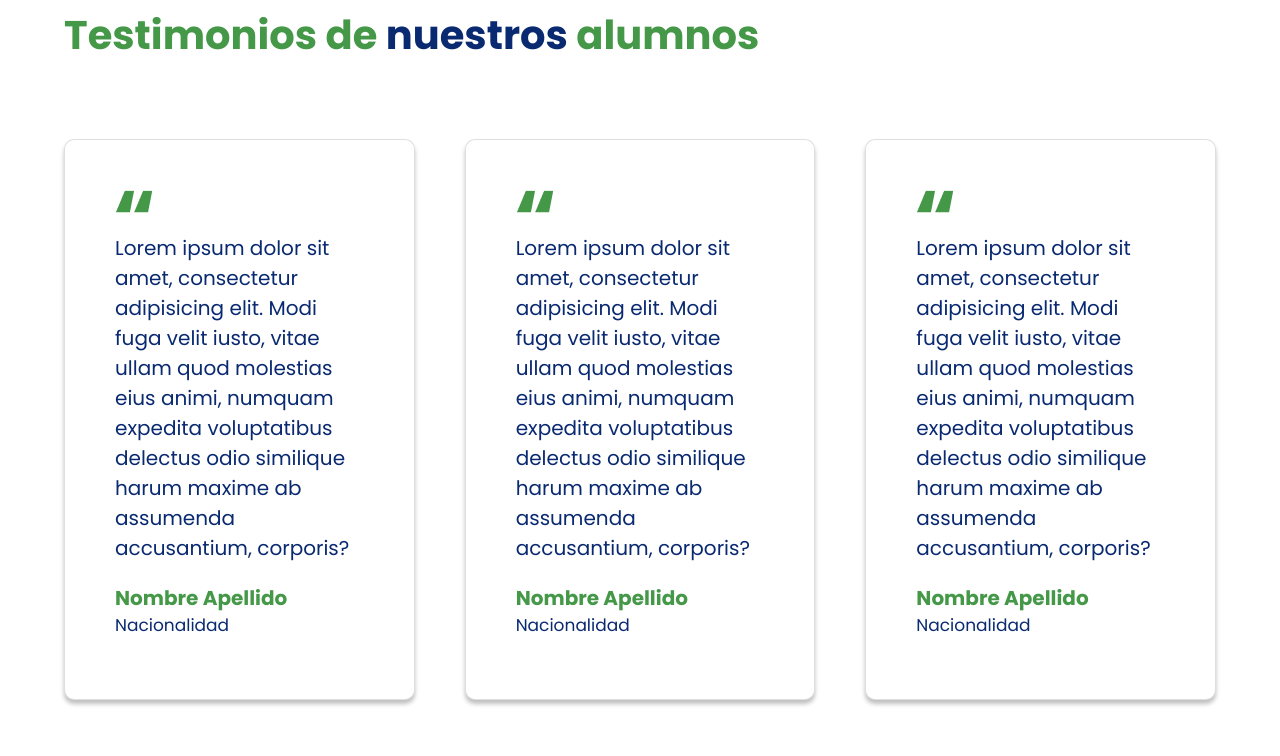
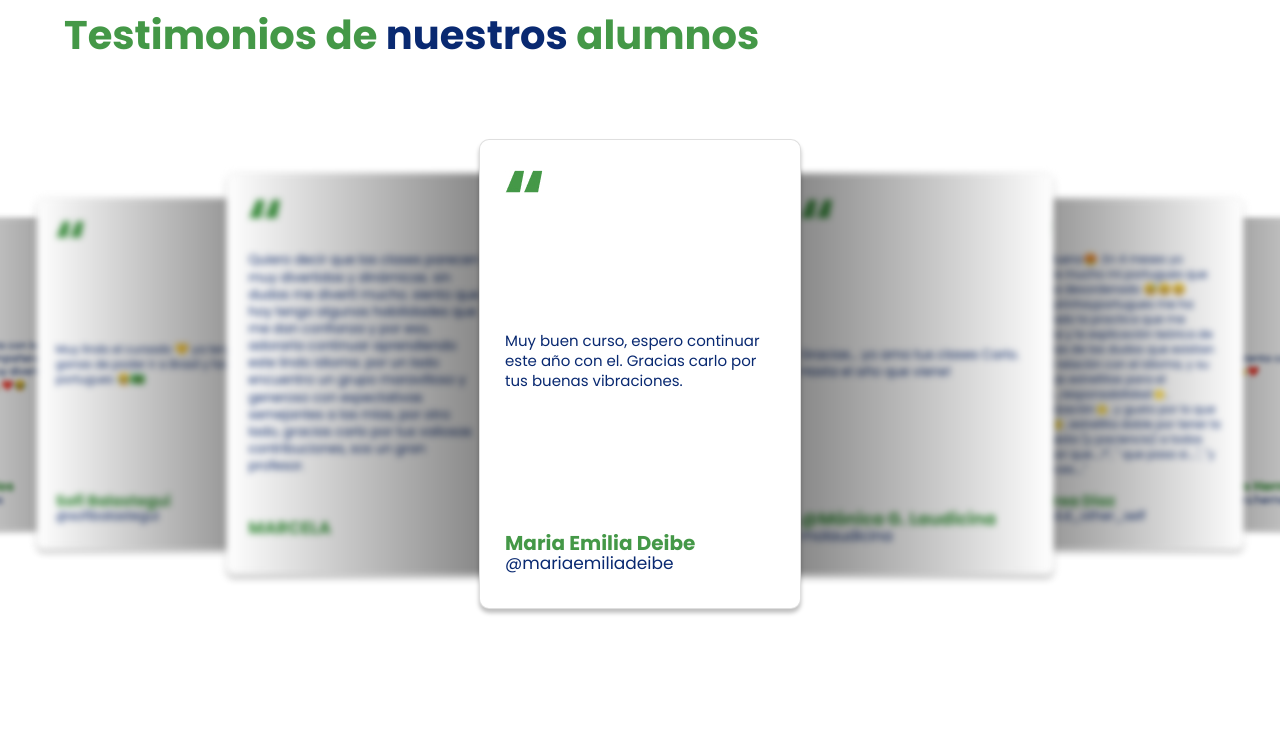
Before and after one commit to jp-quintana/caipirinha-y-portugues, a website: page index.html in a window 1280 px wide. Shown: the part 1600-2356 px from the top of the page. Drawn offline with nearby package versions, Linux system fonts and the light colour scheme.

Commit message:
Slider testimonios

```diff
--- a/index.html
+++ b/index.html
@@ -9,6 +9,7 @@
   <link rel="preconnect" href="https://fonts.gstatic.com" crossorigin>
   <link href="https://fonts.googleapis.com/css2?family=Poppins:wght@400;500;700&display=swap" rel="stylesheet">
   <link href="https://cdn.jsdelivr.net/npm/bootstrap@5.1.3/dist/css/bootstrap.min.css" rel="stylesheet" integrity="sha384-1BmE4kWBq78iYhFldvKuhfTAU6auU8tT94WrHftjDbrCEXSU1oBoqyl2QvZ6jIW3" crossorigin="anonymous"> <!--Bootstrap 5-->
+  <link rel="stylesheet" href="https://unpkg.com/swiper@8/swiper-bundle.min.css"/> <!--Swiper-->
   <link rel="stylesheet" href="css/style.css">
 </head>
 <body>
@@ -73,47 +74,131 @@
       <div class="contenedor">
         <h2 class="testimonios__titulo">Testimonios de <span>nuestros</span> alumnos</h2>
         <h2 class="testimonios__titulo-responsive">Testimonios de <span>nuestros alumnos</span></h2>
-        <div class="testimonios__cards">
-          <div class="testimonios__testimonio card">
+
+        <div class="testimonios__cards-contenedor">
+          <div class="swiper-container-home">
+            <div class="testimonios__cards swiper-wrapper">
+
+              <div class="testimonios__card card swiper-slide">
                 <div class="testimonios__cuerpo">
                   <img src="assets/home/comillas.jpg" alt="" class="testimonios__comillas">
                   <p class="testimonios__mensaje">
-                Lorem ipsum dolor sit amet, consectetur adipisicing elit. Modi fuga velit iusto, vitae ullam quod molestias eius animi, numquam expedita voluptatibus delectus odio similique harum maxime ab assumenda accusantium, corporis?
+                    Muy buen curso, espero continuar este año con el. Gracias carlo por tus buenas vibraciones.
                   </p>
+                  <div class="testimonios__autor-contenedor">
                     <p class="testimonios__autor">
-                Nombre Apellido
+                      Maria Emilia Deibe
                     </p>
                     <p class="testimonios__nacionalidad">
-                Nacionalidad
+                      @mariaemiliadeibe
                     </p>
                   </div>
                 </div>
-          <div class="testimonios__card card">
+              </div>
+
+              <div class="testimonios__card card swiper-slide">
                 <div class="testimonios__cuerpo">
                   <img src="assets/home/comillas.jpg" alt="" class="testimonios__comillas">
                   <p class="testimonios__mensaje">
-                Lorem ipsum dolor sit amet, consectetur adipisicing elit. Modi fuga velit iusto, vitae ullam quod molestias eius animi, numquam expedita voluptatibus delectus odio similique harum maxime ab assumenda accusantium, corporis?
+                    Gracias... yo amo tus clases Carlo. Hasta el  año que viene!
                   </p>
+                  <div class="testimonios__autor-contenedor">
                     <p class="testimonios__autor">
-                Nombre Apellido
+                      @Mónica G. Laudicina
                     </p>
                     <p class="testimonios__nacionalidad">
-                Nacionalidad
+                      molaudicina
                     </p>
                   </div>
                 </div>
-          <div class="testimonios__testimonio card">
+              </div>
+
+              <div class="testimonios__card card swiper-slide">
                 <div class="testimonios__cuerpo">
                   <img src="assets/home/comillas.jpg" alt="" class="testimonios__comillas">
                   <p class="testimonios__mensaje">
-                Lorem ipsum dolor sit amet, consectetur adipisicing elit. Modi fuga velit iusto, vitae ullam quod molestias eius animi, numquam expedita voluptatibus delectus odio similique harum maxime ab assumenda accusantium, corporis?
+                    Muy Bueno😍. En 4 meses yo  mejore  mucho mi portugues  que estaba desordenado 😅😄😄 @caipirinhayportugues me ha aportado la practica que me faltaba y la explicación teórica de muchas de las dudas que existian en mi relación con el idioma, y su uso. Las estrellitas para el profe....responsabilidad⭐, organización⭐, y gusto por lo que hace⭐, estrellita doble por tener la respuesta (y paciencia) a todos mis "por que....?", " que pasa si....", "y entonces...."
                   </p>
+                  <div class="testimonios__autor-contenedor">
                     <p class="testimonios__autor">
-                Nombre Apellido
+                      Andrea Diaz
                     </p>
                     <p class="testimonios__nacionalidad">
-                Nacionalidad
+                      @and.d_other_self
                     </p>
+                  </div>
+                </div>
+              </div>
+
+              <div class="testimonios__card card swiper-slide">
+                <div class="testimonios__cuerpo">
+                  <img src="assets/home/comillas.jpg" alt="" class="testimonios__comillas">
+                  <p class="testimonios__mensaje">
+                    Súper contenta con todas las clases!! 🙌❤️
+                  </p>
+                  <div class="testimonios__autor-contenedor">
+                    <p class="testimonios__autor">
+                      Amparo Hernández
+                    </p>
+                    <p class="testimonios__nacionalidad">
+                      @amparo.hernandezz
+                    </p>
+                  </div>
+                </div>
+              </div>
+
+              <div class="testimonios__card card swiper-slide">
+                <div class="testimonios__cuerpo">
+                  <img src="assets/home/comillas.jpg" alt="" class="testimonios__comillas">
+                  <p class="testimonios__mensaje">
+                    Estoy muy contenta con las clases, el profesor, las compañeras y la modalidad son muy divertidas.. Vamos por mas 💪🏻❤️😂
+                  </p>
+                  <div class="testimonios__autor-contenedor">
+                    <p class="testimonios__autor">
+                      florida___kilos
+                    </p>
+                    <p class="testimonios__nacionalidad">
+                      @florida___kilos
+                    </p>
+                  </div>
+                </div>
+              </div>
+
+              <div class="testimonios__card card swiper-slide">
+                <div class="testimonios__cuerpo">
+                  <img src="assets/home/comillas.jpg" alt="" class="testimonios__comillas">
+                  <p class="testimonios__mensaje">
+                    Muy lindo el cursado 💛 ya tengo ganas de poder ir a Brasil y falar portugues 😂🇧🇷
+                  </p>
+                  <div class="testimonios__autor-contenedor">
+                    <p class="testimonios__autor">
+                      Sofi Balastegui
+                    </p>
+                    <p class="testimonios__nacionalidad">
+                      @sofibalastegui
+                    </p>
+                  </div>
+                </div>
+              </div>
+
+              <div class="testimonios__card card swiper-slide">
+                <div class="testimonios__cuerpo">
+                  <img src="assets/home/comillas.jpg" alt="" class="testimonios__comillas">
+                  <p class="testimonios__mensaje">
+                    Quiero decir que las clases parecen muy divertidas y dinámicas. sin dudas me divertí mucho. siento que hoy tengo algunas habilidades que me dan confianza y por eso, adoraría continuar aprendiendo este lindo idioma. por un lado encuentro un grupo maravilloso y generoso con expectativas semejantes a las mías, por otro lado, gracias carlo por tus valiosas contribuciones, sos un gran profesor.
+
+                  </p>
+                  <div class="testimonios__autor-contenedor">
+                    <p class="testimonios__autor">
+                      MARCELA
+                    </p>
+                    <p class="testimonios__nacionalidad">
+
+                    </p>
+                  </div>
+                </div>
+              </div>
+
             </div>
           </div>
         </div>
@@ -192,7 +277,10 @@
   </footer>
 
   <script src="https://cdn.jsdelivr.net/npm/bootstrap@5.1.3/dist/js/bootstrap.bundle.min.js" integrity="sha384-ka7Sk0Gln4gmtz2MlQnikT1wXgYsOg+OMhuP+IlRH9sENBO0LRn5q+8nbTov4+1p" crossorigin="anonymous"></script>
+  <script src="https://unpkg.com/swiper@8/swiper-bundle.min.js"></script>
   <!-- <script src="https://cdn.jsdelivr.net/npm/@popperjs/core@2.10.2/dist/umd/popper.min.js" integrity="sha384-7+zCNj/IqJ95wo16oMtfsKbZ9ccEh31eOz1HGyDuCQ6wgnyJNSYdrPa03rtR1zdB" crossorigin="anonymous"></script>
   <script src="https://cdn.jsdelivr.net/npm/bootstrap@5.1.3/dist/js/bootstrap.min.js" integrity="sha384-QJHtvGhmr9XOIpI6YVutG+2QOK9T+ZnN4kzFN1RtK3zEFEIsxhlmWl5/YESvpZ13" crossorigin="anonymous"></script> -->
+  <script src="./main.js" charset="utf-8"></script>
+
 </body>
 </html>
--- a/main.js
+++ b/main.js
@@ -1,4 +1,19 @@
-var swiper = new Swiper(".swiper-container", {
+var swiperHome = new Swiper(".swiper-container-home", {
+  effect: "coverflow",
+  grabCursor: true,
+  centeredSlides: true,
+  slidesPerView: "auto",
+  coverflowEffect: {
+    rotate: 0,
+    stretch: 0,
+    depth: 100,
+    modifier: 2,
+    slideShadows: true,
+  },
+  loop: true,
+});
+
+var swiperTarifas = new Swiper(".swiper-container-tarifas", {
   effect: "coverflow",
   grabCursor: true,
   centeredSlides: true,
--- a/scss/_home.scss
+++ b/scss/_home.scss
@@ -47,6 +47,8 @@
 // Testimonios
 .testimonios {
   padding-top: 12rem;
+  overflow-x: hidden;
+
 }
 .testimonios__titulo {
 
@@ -70,23 +72,48 @@
 }
 
 .testimonios__cards {
-  margin-top: 8rem;
-  display: flex;
-  gap: 5rem;
+  // display: flex;
+  // gap: 5rem;
+
+  &-contenedor {
+    margin-top: 8rem;
+    height: 52rem;
+    // overflow-x: hidden;
+
+
+    @media (max-width: 768px) {
+      margin-top: 6rem;
+    }
+  }
 }
 
 .testimonios__cuerpo {
-  padding: 5rem;
+  margin: 2.5rem;
+  display: grid;
+  grid-template-rows: 8% 80% 12%;
+  justify-content: center;
+  align-items: center;
+  height: 100%;
+}
+
+.testimonios__mensaje {
+  font-size: 1.5rem;
+  line-height: 2rem;
 }
 
 .testimonios__comillas {
-  margin-bottom: 2rem;
+  // margin-bottom: 2rem;
 }
 
 .testimonios__autor {
-  margin: 2rem 0rem 0rem 0rem;
   color: #449847;
   font-weight: 700;
+  margin-top: auto;
+  margin-bottom: 0;
+
+  &-contenedor {
+    line-height: 2rem;
+  }
 }
 
 .testimonios__nacionalidad {
@@ -108,6 +135,8 @@
 
   @media (max-width: 768px) {
     background: #449847;
+    margin-top: 2rem;
+    font-size: 1.6rem;
   }
 }
 
--- a/scss/_tarifas.scss
+++ b/scss/_tarifas.scss
@@ -19,7 +19,7 @@
   // display: grid;
   // grid-template-columns: repeat(4, 1fr);
   // gap: 6rem;
-  min-height: 100% !important;
+  // min-height: 100% !important;
 
 
 
@@ -40,7 +40,7 @@
 }
 
 .tarifas__card {
-  width: 32rem;
+  // width: 32rem;
 }
 
 .tarifas__contenido {
--- a/scss/style.scss
+++ b/scss/style.scss
@@ -111,7 +111,8 @@ h1, h2, h3 {
 //   pointer-events: none;
 // }
 
-.swiper-container {
+.swiper-container-home,
+.swiper-container-tarifas {
   height: 90%;
 }
 
@@ -125,4 +126,8 @@ h1, h2, h3 {
 
 .swiper-slide-active {
   filter: blur(0);
+
+  &:hover {
+    margin-bottom: 1rem;
+  }
 }
```
Also changed, not shown: pages/tarifas.html (+1 -1 lines), css/style.css. Lines whose indentation alone changed are shown as unchanged.
